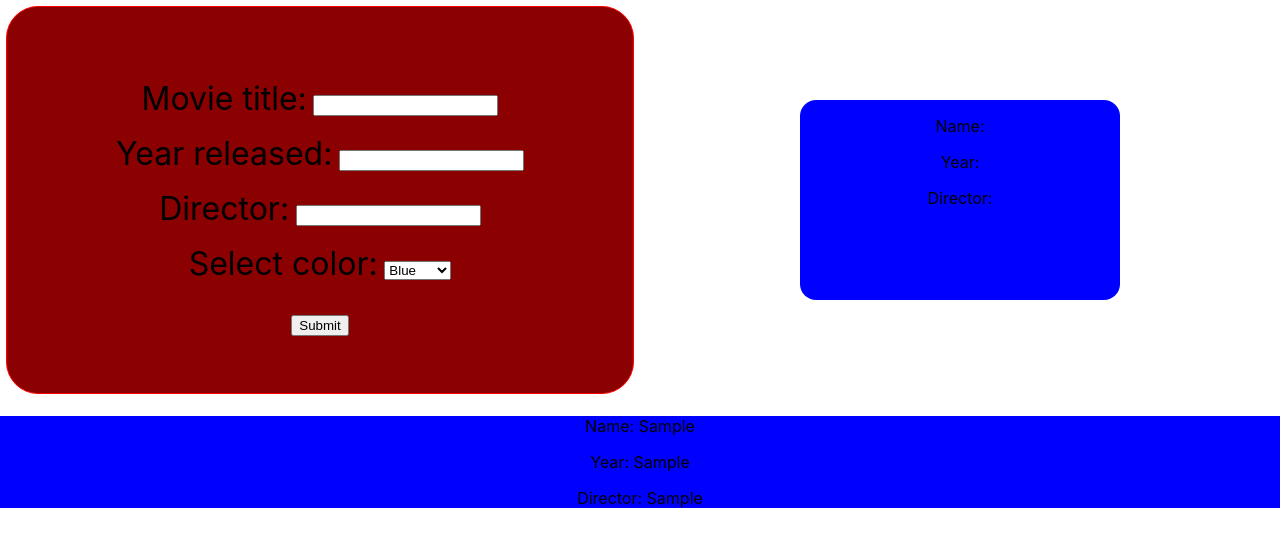
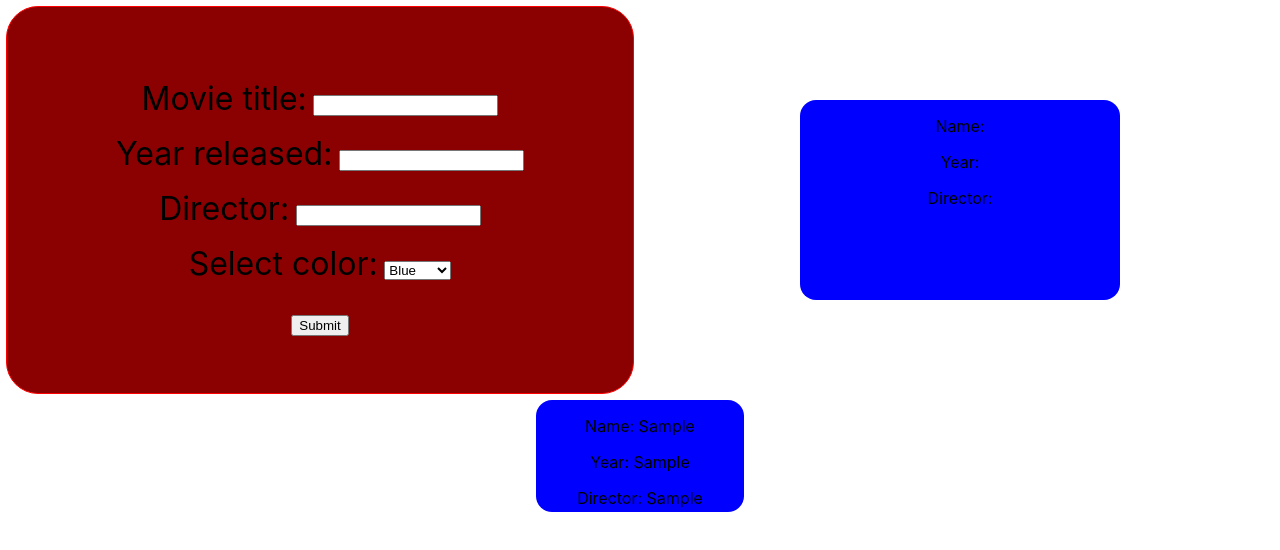
Before and after one commit to philngom/react-movie-list-make-from-scratch, a React (Create React App) app: page / in a window 1280 px wide. Both pictures are taken after typing "Sample", "Sample", "Sample" into the empty fields and a click on the button "Submit". Shown: the top 550 px of the page. Built offline with nearby package versions, Linux system fonts and the light colour scheme.

Commit message:
styled Movie component

```diff
--- a/src/Movie/Movie.css
+++ b/src/Movie/Movie.css
@@ -1,3 +1,5 @@
 .movie {
-
+  width: 13em;
+  height: 7em;
+  border-radius: 1em;
 }
--- a/src/MovieList/MovieList.css
+++ b/src/MovieList/MovieList.css
@@ -0,0 +1,7 @@
+.movie-list {
+  display: flex;
+  flex-direction: row;
+  justify-content: center;
+  gap: 10px;
+  flex-wrap: wrap;
+}
--- a/src/MovieList/MovieList.js
+++ b/src/MovieList/MovieList.js
@@ -3,7 +3,7 @@ import Movie from '../Movie/Movie';
 
 export default function MovieList({ movies }) {
   return (
-    <div>
+    <div className='movie-list'>
       {
         movies.map((movie, i) =>
           <Movie key={movie + i} movie={movie}/>
```
